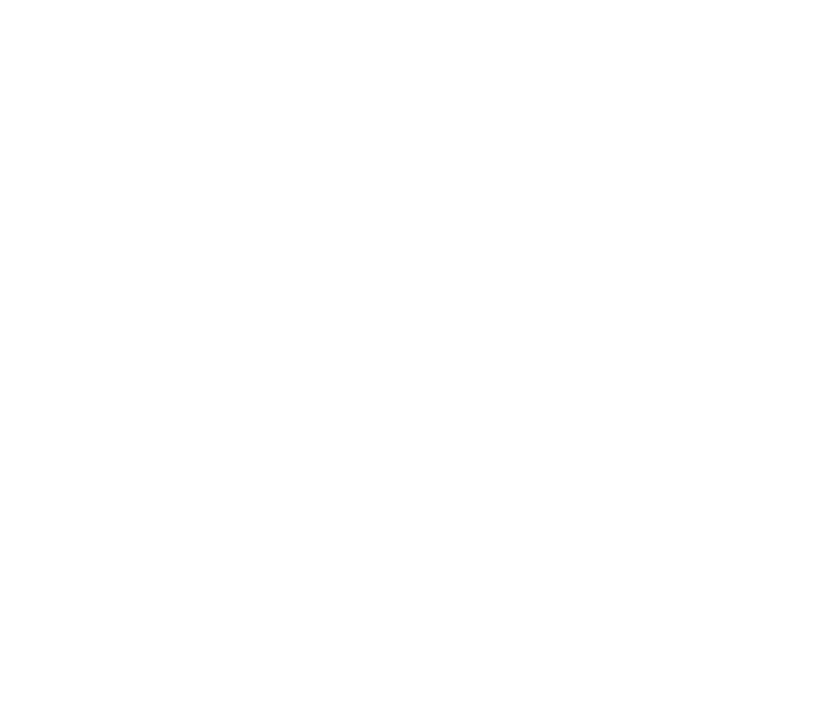
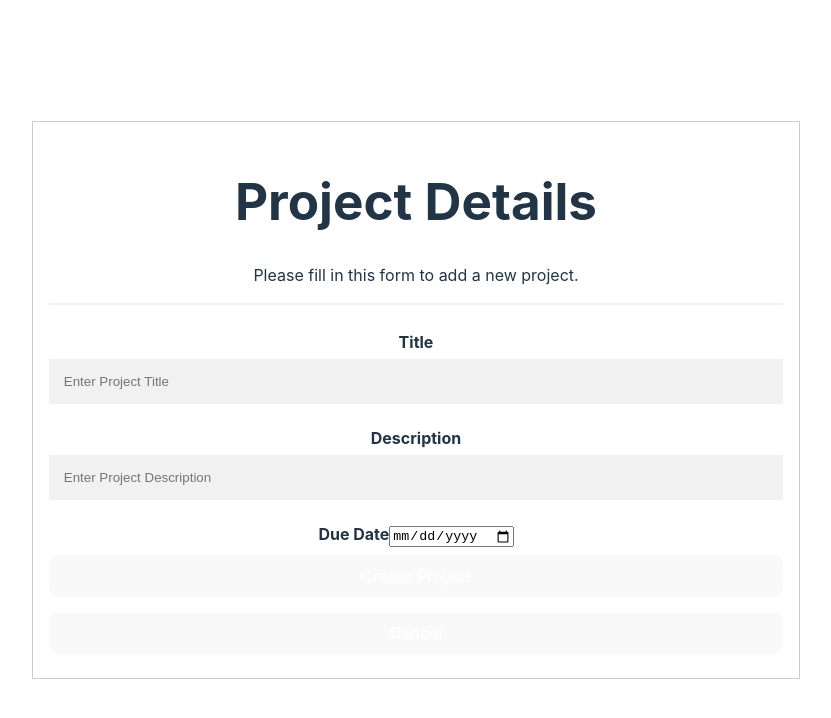
Before and after one commit to Malcolm-G/task-lister, a React app: page /project-form in a window 1280 px wide. Before the commit this address had no page. Shown: the top 718 px of the page, without its empty margins (224-1055 px from the left). Built offline with nearby package versions, Linux system fonts and the light colour scheme; the HTML template or start-up script is replaced by a standard one.

Commit message:
created add todo form component

```diff
--- a/src/components/App.jsx
+++ b/src/components/App.jsx
@@ -7,7 +7,7 @@
 import SignUp from './login/SignUp';
 // import LandingPage from './LandingPage';
 import MyTodos from './MyTodos';
-// import ProjectForm from './ProjectForm';
+import TodoForm from './TodoForm';
 // import UpdateProjectForm from './UpdateProjectForm';
 
 function App() {
@@ -28,6 +28,10 @@
         path="/my-todos"
         element={<MyTodos/>}
         />
+        <Route
+        path="/project-form"
+        element={<TodoForm />}
+        />
       </Routes>
     </div>
   )
--- /dev/null
+++ b/src/components/TodoForm.jsx
@@ -0,0 +1,60 @@
+import React, { useContext, useState } from 'react';
+import { useNavigate } from 'react-router-dom';
+import { UserContext } from './UserDataProvider';
+
+function TodoForm(props) {
+    const [title,setTitle] = useState('')
+    const [description,setDescription] = useState('')
+    const [due,setDue] = useState('')
+    const navigate = useNavigate()
+    const [user,setUser,API,todos,setTodos] = useContext(UserContext)
+
+    const input={id:todos[todos.length-1].id+1,title:title,description:description,status:'CREATED',priority:'LOW'}
+
+    function projectSubmit(e){
+        e.preventDefault()
+            setProjects((projects)=>[...projects,input])
+            window.alert("New Project Created")
+            navigate("/my-projects");
+    }
+
+    function cancelClicked(){
+        navigate("/my-projects");
+    }
+
+    return (
+        <form onSubmit={(e)=>projectSubmit(e)} style={{border:"1px solid #ccc"}}>
+            <div className="container bg-body-tertiary mt-5">
+                <h1>Project Details</h1>
+                <p>Please fill in this form to add a new project.</p>
+                <hr/>
+
+                <label htmlFor="title"><b>Title</b></label>
+                <input
+                onChange={(e)=>setTitle(e.target.value)}
+                value={title}
+                type="text" placeholder="Enter Project Title" name="title" required/>
+
+                <label htmlFor="description"><b>Description</b></label>
+                <input
+                onChange={(e)=>setDescription(e.target.value)}
+                value={description}
+                type="text" placeholder="Enter Project Description" name="description" required/>
+
+                <label htmlFor="due"><b>Due Date</b></label>
+                <input
+                onChange={(e)=>setDue(e.target.value)}
+                value={due}
+                type="date" placeholder="Enter Due Date" name="due" required/>
+
+
+                <div className="clearfix">
+                <button type="submit" className=".log-signupbtn">Create Project</button>
+                <button type="button" className=".log-cancelbtn bg-danger" onClick={cancelClicked} >Cancel</button>
+                </div>
+            </div>
+        </form>
+    );
+}
+
+export default TodoForm;
```
